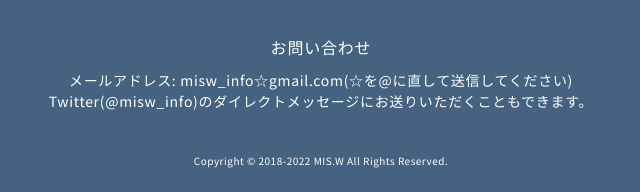
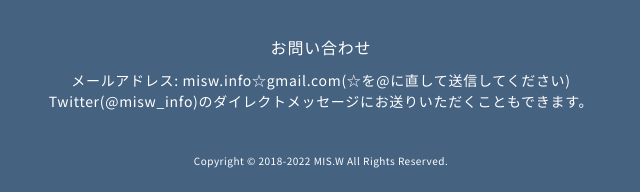
Before and after one commit to MISW/misw-jp, a plain HTML site: page src/index.html in a window 1280 px wide. Shown: the part 4182-4374 px from the top of the page, 319-959 px from the left. Drawn offline with Linux system fonts and the light colour scheme; a web font is replaced by a local one.

Commit message:
Update index.html

```diff
--- a/src/index.html
+++ b/src/index.html
@@ -259,7 +259,7 @@
           </div>
           <div class="contact main-content-center">
             <p>お問い合わせ</p>
-            <p class="contact-txt">メールアドレス: misw_info☆gmail.com(☆を@に直して送信してください)<br>
+            <p class="contact-txt">メールアドレス: misw.info☆gmail.com(☆を@に直して送信してください)<br>
               Twitter(<a href="http://twitter.com/misw_info" target="_blank" rel="noopener noreferrer">@misw_info</a>)のダイレクトメッセージにお送りいただくこともできます。</p>
           </div>
           <div class="copyrights main-content-center">
```
